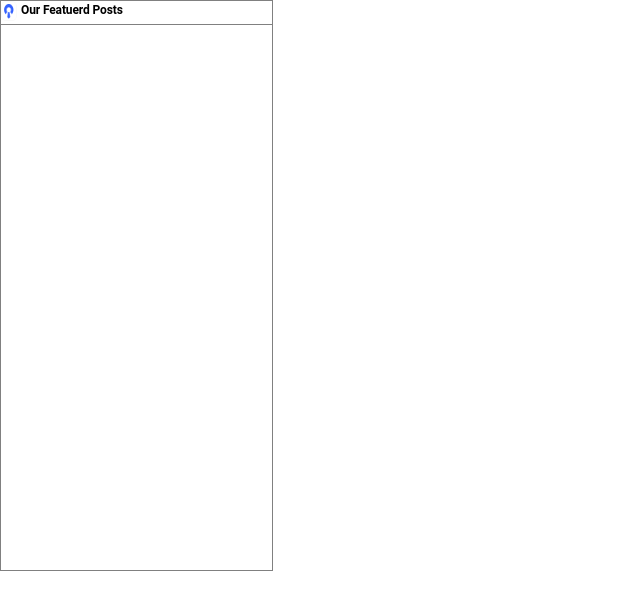
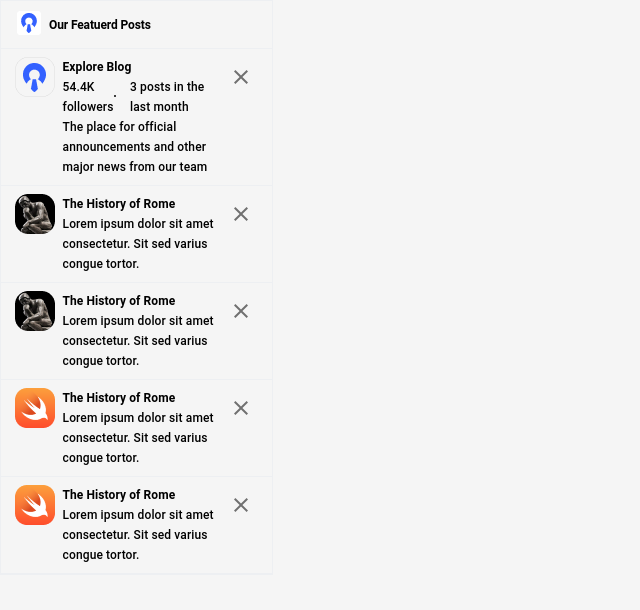
Before and after one commit to Inder-singh001/algorithmics-forums, a Next.js app: page /components/featured_posts in a window 1280 px wide. Shown: the top 610 px of the page, without its empty margins (0-640 px from the left). Built offline with nearby package versions, Linux system fonts and the light colour scheme.

Commit message:
featured-post

```diff
--- a/public/sass/pages/featured_posts.scss
+++ b/public/sass/pages/featured_posts.scss
@@ -1,17 +1,17 @@
+@import '../global.scss';
+
 .featured_posts {
   width: 271px;
-  height: 569px;
-  border: 1px solid grey;
+  border: 1px solid $navbarBorder;
 
   .post_header {
-    border-bottom: 1px solid grey;
-    position: relative;
+    border-bottom: 1px solid $navbarBorder;
+    padding: 10px 16px;
+    display: flex;
+    align-items: center;
     .header_icon {
       width: 15.66px;
       height: 20px;
-      position: absolute;
-      top: 0;
-      left: 0;
     }
     .header_title {
       .css-2ulfj5-MuiTypography-root {
@@ -21,30 +21,83 @@
         line-height: 18px;
         letter-spacing: -0.01em;
         text-align: left;
-        position: absolute;
-        top: 0;
-        left: 20px;
+        padding-left: 8px;
       }
     }
   }
-  //   .post_content {
-  //     .post_icon {
-  //       width: 40px;
-  //       height: 40px;
-  //     }
-  //     .post_title {
-  //       font-family: Roboto;
-  //       font-size: 12px;
-  //       font-weight: 700;
-  //       line-height: 20px;
-  //       text-align: left;
-  //     }
-  //     .post_body {
-  //       font-family: Roboto;
-  //       font-size: 12px;
-  //       font-weight: 500;
-  //       line-height: 20px;
-  //       text-align: left;
-  //     }
-  //   }
+  .post_content {
+    display: flex;
+    padding: 8px;
+    border-bottom: 1px solid $navbarBorder;
+    .post_icon {
+      width: 40px;
+      height: 40px;
+      padding-left: 6px;
+      img {
+        height: 100%;
+        width: 100%;
+        object-fit: cover;
+      }
+    }
+    .content {
+      padding-left: 8px;
+      flex-shrink: 50;
+      .post_title {
+        .css-2ulfj5-MuiTypography-root {
+          font-family: Roboto;
+          font-size: 12px;
+          font-weight: 700;
+          line-height: 20px;
+          text-align: left;
+        }
+      }
+      .post_inner_content {
+        display: flex;
+        align-items: center;
+        .post_followers {
+          .css-e784if-MuiTypography-root {
+            font-family: Roboto;
+            font-size: 12px;
+            font-weight: 500;
+            line-height: 20px;
+            text-align: left;
+          }
+          position: relative;
+          padding-right: 6px;
+          &::after {
+            content: "";
+            position: absolute;
+            width: 2px;
+            height: 2px;
+            background-color: $black;
+            border-radius: 50%;
+            bottom: 20px;
+            right: 10px;
+          }
+        }
+        .post_months {
+          .css-e784if-MuiTypography-root {
+            font-family: Roboto;
+            font-size: 12px;
+            font-weight: 500;
+            line-height: 20px;
+            text-align: left;
+          }
+          margin-left: 4px;
+        }
+      }
+      .post_body {
+        .css-e784if-MuiTypography-root {
+          font-family: Roboto;
+          font-size: 12px;
+          font-weight: 500;
+          line-height: 20px;
+          text-align: left;
+        }
+      }
+    }
+    .post_delete {
+      padding-right: 15.05px;
+    }
+  }
 }
--- a/src/app/components/featured_posts/page.js
+++ b/src/app/components/featured_posts/page.js
@@ -12,18 +12,27 @@ const FeatuerdPosts = () => {
     <div className="featured_posts">
       <div className="post_header">
         <div className="header-icon">
-          <Image src={CellIcon} alt="user_icon" width={15.66} height={20} />
+          <Image src={OptBadge} alt="user_icon" />
         </div>
         <div className="header_title">
           <Typography variant="h6">Our Featuerd Posts</Typography>
         </div>
       </div>
-      {/* <div className="post_content">
-        <div className="post-icon">
-          <Image src={CellIcon} alt="user_icon" width={40} height={40} />
+      <div className="post_content">
+        <div className="post_icon">
+          <Image src={CellIcon} alt="user_icon" />
         </div>
+        <div className="content">
           <div className="post_title">
             <Typography variant="h6">Explore Blog</Typography>
+          </div>
+          <div className="post_inner_content">
+            <div className="post_followers">
+              <Typography variant="body2">54.4K followers</Typography>
+            </div>
+            <div className="post_months">
+              <Typography variant="body2">3 posts in the last month</Typography>
+            </div>
           </div>
           <div className="post_body">
             <Typography variant="body2">
@@ -31,80 +40,93 @@ const FeatuerdPosts = () => {
               team
             </Typography>
           </div>
+        </div>
         <div className="post_delete">
-          <IconButton edge="end" aria-label="delete">
-            <CloseIcon />
-          </IconButton>
-        </div>
-      </div> */}
-      {/* <div className="post_content">
-        <div className="post_image">
-          <Image src={ReplaceIcon} alt="user_icon" width={40} height={40} />
-        </div>
-        <div className="post_title">
-          <Typography variant="h6">The History of Rome</Typography>
-        </div>
-        <div className="post_body">
-          <Typography variant="body2">
-            Lorem ipsum dolor sit amet consectetur. Sit sed varius congue
-            tortor.
-          </Typography>
           <IconButton edge="end" aria-label="delete">
             <CloseIcon />
           </IconButton>
         </div>
       </div>
       <div className="post_content">
-        <div className="post_image">
-          <Image src={ReplaceIcon} alt="user_icon" width={40} height={40} />
+        <div className="post_icon">
+          <Image src={ReplaceIcon} alt="user_icon" />
         </div>
+        <div className="content">
           <div className="post_title">
             <Typography variant="h6">The History of Rome</Typography>
           </div>
           <div className="post_body">
             <Typography variant="body2">
-            Lorem ipsum dolor sit amet consectetur. Sit sed varius congue
-            tortor.
+            Lorem ipsum dolor sit amet consectetur. Sit sed varius congue tortor.
             </Typography>
+          </div>
+        </div>
+        <div className="post_delete">
           <IconButton edge="end" aria-label="delete">
             <CloseIcon />
           </IconButton>
         </div>
       </div>
       <div className="post_content">
-        <div className="post_image">
-          <Image src={TribeImage} alt="user_icon" width={40} height={40} />
+        <div className="post_icon">
+          <Image src={ReplaceIcon} alt="user_icon" />
         </div>
+        <div className="content">
           <div className="post_title">
             <Typography variant="h6">The History of Rome</Typography>
           </div>
           <div className="post_body">
             <Typography variant="body2">
-            Lorem ipsum dolor sit amet consectetur. Sit sed varius congue
-            tortor.
+            Lorem ipsum dolor sit amet consectetur. Sit sed varius congue tortor.
             </Typography>
+          </div>
+        </div>
+        <div className="post_delete">
           <IconButton edge="end" aria-label="delete">
             <CloseIcon />
           </IconButton>
         </div>
       </div>
       <div className="post_content">
-        <div className="post_image">
-          <Image src={TribeImage} alt="user_icon" width={40} height={40} />
+        <div className="post_icon">
+          <Image src={TribeImage} alt="user_icon" />
         </div>
+        <div className="content">
           <div className="post_title">
             <Typography variant="h6">The History of Rome</Typography>
           </div>
           <div className="post_body">
             <Typography variant="body2">
-            Lorem ipsum dolor sit amet consectetur. Sit sed varius congue
-            tortor.
+            Lorem ipsum dolor sit amet consectetur. Sit sed varius congue tortor.
             </Typography>
+          </div>
+        </div>
+        <div className="post_delete">
           <IconButton edge="end" aria-label="delete">
             <CloseIcon />
           </IconButton>
         </div>
-      </div> */}
+      </div>
+      <div className="post_content">
+        <div className="post_icon">
+          <Image src={TribeImage} alt="user_icon" />
+        </div>
+        <div className="content">
+          <div className="post_title">
+            <Typography variant="h6">The History of Rome</Typography>
+          </div>
+          <div className="post_body">
+            <Typography variant="body2">
+            Lorem ipsum dolor sit amet consectetur. Sit sed varius congue tortor.
+            </Typography>
+          </div>
+        </div>
+        <div className="post_delete">
+          <IconButton edge="end" aria-label="delete">
+            <CloseIcon />
+          </IconButton>
+        </div>
+      </div>
     </div>
   );
 };
```
Lines whose indentation alone changed are shown as unchanged.
